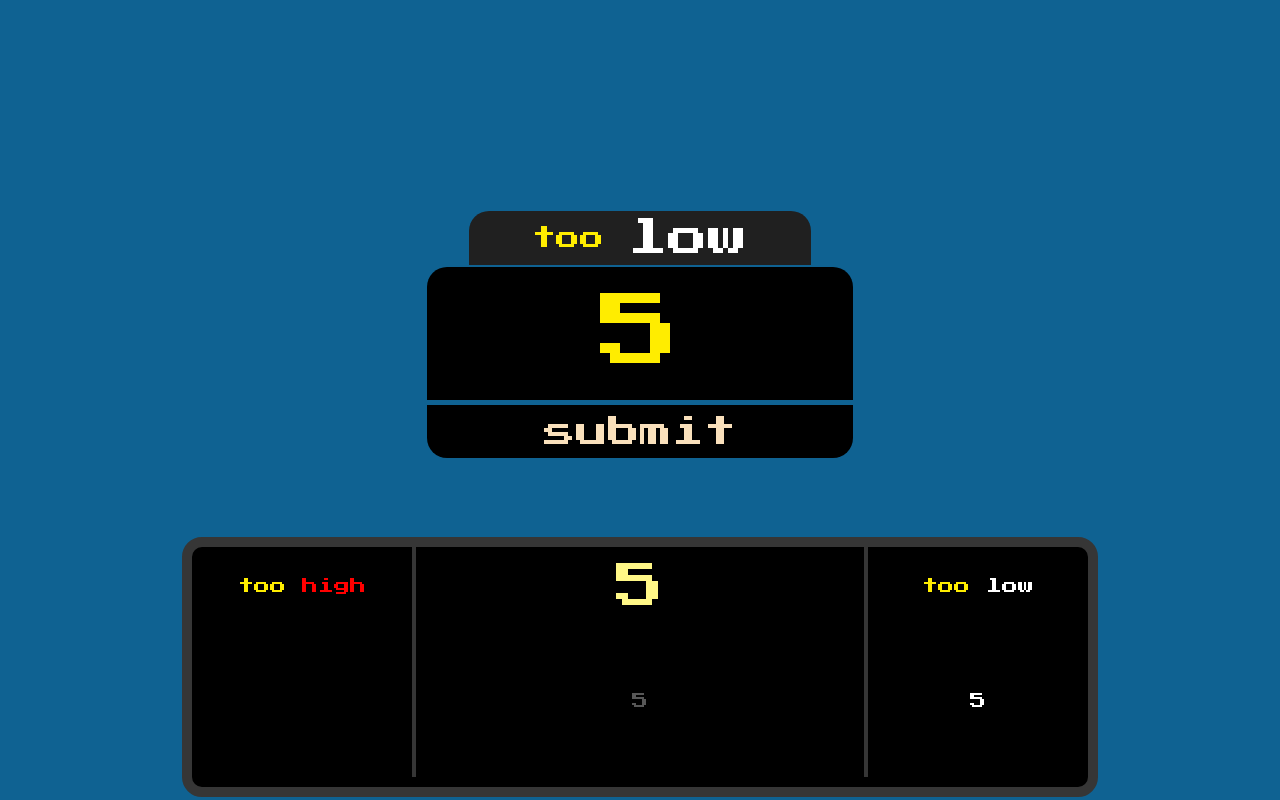
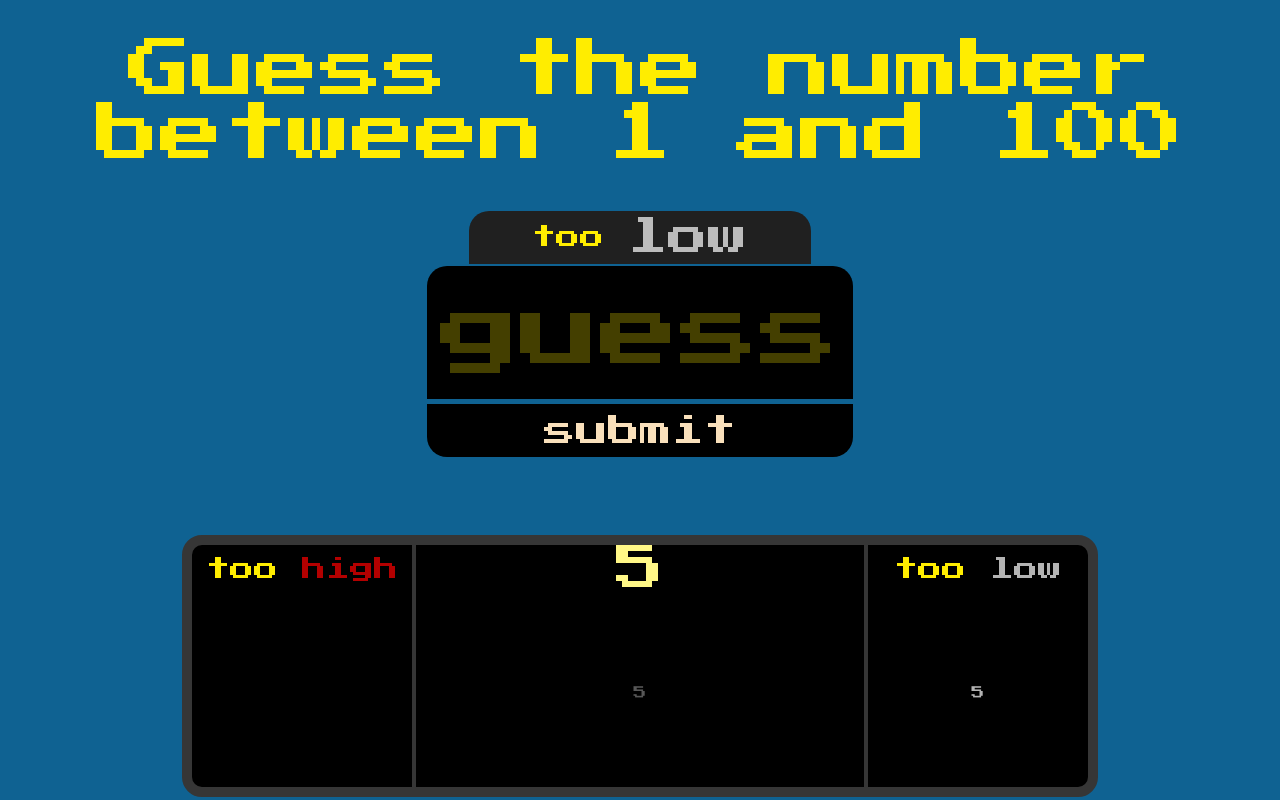
Before and after one commit to jusgra/guess-number-app, a plain HTML site: page index.html in a window 1280 px wide. Both pictures are taken after typing "5" into the empty fields and a click on the button "submit". Drawn offline with nearby package versions, Linux system fonts and the light colour scheme.

Commit message:
improved new results table, code refactorings, cleaner code

```diff
--- a/index.html
+++ b/index.html
@@ -24,10 +24,10 @@
       </div>
 
       <div class="title">
-        <!-- <p>
+        <p>
           Guess the number <br />
           between 1 and 100
-        </p> -->
+        </p>
       </div>
 
       <form class="guess-form">
@@ -44,12 +44,12 @@
       <div class="tries-container">
         <div class="tries-numbers">
           <div class="tries-text">your guesses</div>
-          <div class="tries-range-title-th tries-range">too&nbsp;<span class="to-high">high</span></div>
-          <div class="tries-too-low tries-range to-low">999, 999, 999, 999, 999, 999, 999, 999</div>
-          <div class="tries-range-title-tl tries-range">too&nbsp;<span class="to-low">low</span></div>
-          <div class="tries-too-high tries-range to-high">999, 999, 999, 999, 999, 999</div>
-          <div class="tries-one">999</div>
-          <div class="tries-array">999, 999, 999, 999</div>
+          <div class="tries tries-th-title">too&nbsp;<span class="too-high">high</span></div>
+          <div class="tries tries-too-high too-high tries-range">100, 99, 88</div>
+          <div class="tries tries-recent">58</div>
+          <div class="tries tries-all tries-range">5, 9, 15, 58, 12, 60, 47, 49</div>
+          <div class="tries tries-tl-title">too&nbsp;<span class="too-low">low</span></div>
+          <div class="tries tries-too-low too-low tries-range">10, 9, 8, 7</div>
         </div>
       </div>
     </div>
--- a/index.js
+++ b/index.js
@@ -9,9 +9,7 @@ var userToLowTriesString;
 var userToHighTriesString;
 var userGuess;
 
-// $(".popup-container").toggleClass("popup-container-show");
-// $(".popup-background").toggleClass("popup-background-show");
-
+// $(".tries").toggle();
 // $(".tries-text").toggle();
 
 startGame();
@@ -22,6 +20,8 @@ $(".popup-button").click(function (e) {
   $(".popup-container").toggleClass("popup-container-show");
   $(".popup-background").toggleClass("popup-background-show");
   $(".button-submit").removeAttr("disabled", "");
+
+  $(".guess-form").toggle();
 });
 
 $(".restart-button").click(function (e) {
@@ -34,36 +34,23 @@ $(".restart-button").click(function (e) {
 
 $(".guess-form").submit(function (e) {
   e.preventDefault();
-
   numberOfGuesses += 1;
 
   userGuess = $(".guess-input").val();
   currentGuessesArray.push(userGuess);
 
-  $(".hint-text").addClass("hint-show");
-
   if (userGuess == generatedNumber) endGame();
   else if (userGuess > generatedNumber) {
-    $(".hint-text").html("too&nbsp;<span class='to-high'>high</span>");
+    showHint(true);
     toHighArray.push(userGuess);
-    if (toHighArray.length == 1) {
-      userToHighTriesString += userGuess;
-    } else if (numberOfGuesses > 1) {
-      userToHighTriesString += ", " + userGuess;
-    }
   } else if (userGuess < generatedNumber) {
-    $(".hint-text").html("too&nbsp;<span class='to-low'>low</span>");
+    showHint(false);
     toLowArray.push(userGuess);
-    if (toLowArray.length == 1) {
-      userToLowTriesString += userGuess;
-    } else if (numberOfGuesses > 1) {
-      userToLowTriesString += ", " + userGuess;
-    }
   }
 
   updateGuessesList();
 
-  // $(".guess-input").val("");
+  $(".guess-input").val("");
 });
 
 function startGame() {
@@ -77,57 +64,54 @@ function startGame() {
   userToHighTriesString = "";
   console.log("answer is - " + generatedNumber);
 
-  $(".tries-one").text("");
-  $(".tries-two").text("");
-  $(".tries-three").text("");
+  $(".tries-too-high").text("");
+  $(".tries-recent").text("");
+  $(".tries-all").text("");
+  $(".tries-too-low").text("");
 
-  $(".tries-range").toggle();
-
-  $(".tries-array").text(userTriesString);
+  $(".tries").toggle();
 
   $(".guess").val("");
   $(".guess").focus();
+}
 
-  $(".tries-too-high").text("");
-  $(".tries-too-low").text("");
+function showHint(isGuessHigher) {
+  $(".hint-text").addClass("hint-show");
+  if (isGuessHigher) $(".hint-text").html("too&nbsp;<span class='too-high'>high</span>");
+  else $(".hint-text").html("too&nbsp;<span class='too-low'>low</span>");
 }
 
 function updateGuessesList() {
-  var tryOne = $(".tries-one");
-  var tryTwo = $(".tries-two");
-  var tryThree = $(".tries-three");
+  var tryRecent = $(".tries-recent");
   var tryHigh = $(".tries-too-high");
   var tryLow = $(".tries-too-low");
+  var tryText = $(".tries-text");
+  var tries = $(".tries");
+  var tryAll = $(".tries-all");
 
   if (numberOfGuesses == 1) {
-    $(".tries-text").toggle();
-    $(".tries-range").toggle();
+    tryText.toggle();
+    tries.toggle();
   }
+
+  userTriesString = currentGuessesArray.join(", ");
+
+  //sorts array in decending order and puts all elements in a string
+  toLowArray.sort((a, b) => {
+    return b - a;
+  });
+  userToLowTriesString = toLowArray.join(", ");
+
+  //sorts array in decending order and puts all elements in a string
+  toHighArray.sort((a, b) => {
+    return b - a;
+  });
+  userToHighTriesString = toHighArray.join(", ");
 
   tryLow.text(userToLowTriesString);
   tryHigh.text(userToHighTriesString);
-
-  tryOne.text(currentGuessesArray[numberOfGuesses - 1]);
-  tryTwo.text(currentGuessesArray[numberOfGuesses - 2]);
-  tryThree.text(currentGuessesArray[numberOfGuesses - 3]);
-
-  if (numberOfGuesses == 1) {
-    userTriesString += userGuess;
-  } else if (numberOfGuesses > 1) {
-    userTriesString += ", " + userGuess;
-  }
-
-  // if (numberOfGuesses == 1) {
-  //   userToLowTriesString += userGuess;
-  // } else if (numberOfGuesses > 1) {
-  //   userTriesString += ", " + userGuess;
-  // }
-
-  $(".tries-array").text(userTriesString);
-
-  // array1.sort(function (a, b) {
-  //   return a - b;
-  // });
+  tryRecent.text(currentGuessesArray[numberOfGuesses - 1]);
+  tryAll.text(userTriesString);
 }
 
 function endGame() {
@@ -139,7 +123,4 @@ function endGame() {
 
   $(".hint-text").removeClass("hint-show");
   $(".button-submit").attr("disabled", "");
-
-  // $(".guess-container").toggle();
-  $(".guess-form").toggle();
 }
--- a/styles.css
+++ b/styles.css
@@ -44,7 +44,7 @@ button:hover {
     align-items: flex-start;
 }
 
-/* ----------- GUESS INPUT --------------- */
+/* -------------- GUESS INPUT --------------- */
 
 .guess-form {
     height: 100%;
@@ -106,7 +106,7 @@ input::-webkit-inner-spin-button {
     margin: 0;
 }
 
-/* -------------- HINT ------------------- */
+/* ----------------- HINT ------------------- */
 
 .hint-text {
     font-family: 'Press Start 2P', cursive;
@@ -134,15 +134,15 @@ input::-webkit-inner-spin-button {
     transition: top 0.3s;
 }
 
-.to-low {
-    color: white;
+.too-low {
+    color: rgba(255, 255, 255, 0.7);
 }
 
-.to-high {
-    color: red;
+.too-high {
+    color: rgba(255, 0, 0, 0.7);
 }
 
-/* -------- TRIES GRID SYSTEM ------------ */
+/* ----------- TRIES GRID SYSTEM ------------ */
 
 .tries-container {
     grid-column: span 3;
@@ -151,15 +151,13 @@ input::-webkit-inner-spin-button {
 }
 
 .tries-numbers {
-    position: relative;
     display: grid;
-    grid-template: 0.5fr 1fr / repeat(4, 1fr);
+    grid-template: 1fr 200px / repeat(4, 1fr);
     background-color: #000000;
     border: 10px solid rgb(54, 54, 54);
     height: 90%;
     width: 70%;
     border-radius: 20px;
-    text-align: center;
     color: #FFED00;
     font-family: 'Press Start 2P', cursive;
 }
@@ -170,64 +168,36 @@ input::-webkit-inner-spin-button {
     align-items: center;
 }
 
-.tries-one {
-    grid-area: 1/2/2/4;
-    font-size: 3rem;
-    color: #fff786;
-}
-
-.tries-two {
-    /* grid-area: 1/3/3/5; */
-    font-size: 2rem;
-    color: #fff786;
-}
-
-.tries-three {
-    /* grid-area: 1/5/3/6; */
-    font-size: 1.5rem;
-    color: #ffffff8c;
-}
-
-.tries-array {
-    /* margin: 10px 0; */
-    color: #ffffff57;
-    font-size: 1rem;
-    grid-area: 2/2/3/4;
-    width: 100%;
-    max-height: 150px;
-    white-space: normal;
-    overflow: auto;
-    text-overflow: clip;
-    line-height: 1.3rem;
-}
-
-.tries-span3 {
-    grid-column: span 4;
-    /* grid-area: 1/2/3/6; */
-}
-
-.tries-span2 {
-    grid-column: span 2;
-}
-
 .tries-text {
     grid-area: 1/1/-1/-1;
     font-size: 4rem;
     color: #ffee0044;
 }
 
-.tries-range-title-th {
+.tries-th-title {
     grid-area: 1/1/2/2;
+    font-size: 1.5rem;
     border-right: 4px solid rgb(54, 54, 54);
 }
 
 .tries-too-high {
-
     grid-area: 2/1/3/2;
     border-right: 4px solid rgb(54, 54, 54);
 }
 
-.tries-range-title-tl {
+.tries-recent {
+    grid-area: 1/2/2/4;
+    font-size: 3rem;
+    color: #fff786;
+}
+
+.tries-all {
+    color: #ffffff57;
+    grid-area: 2/2/3/4;
+}
+
+.tries-tl-title {
+    font-size: 1.5rem;
     grid-area: 1/4/2/-1;
     border-left: 4px solid rgb(54, 54, 54);
 }
@@ -237,26 +207,14 @@ input::-webkit-inner-spin-button {
     border-left: 4px solid rgb(54, 54, 54);
 }
 
-
 .tries-range {
-    max-height: 150px;
-    white-space: normal;
+    padding: 5%;
+    font-size: 0.8rem;
     overflow: auto;
-    text-overflow: clip;
     line-height: 1.3rem;
 }
 
-
-.tries-too-high {
-    /* grid-area: 2/1/4/2; */
-}
-
-.tries-too-low {
-    /* grid-area: 2/6/4/7; */
-}
-
-
-/* --------- POPUP BACKGROUND ------------ */
+/* ------------ POPUP BACKGROUND ------------ */
 
 .popup-background {
     visibility: hidden;
@@ -274,7 +232,7 @@ input::-webkit-inner-spin-button {
     opacity: 1;
 }
 
-/* -------------- POPUP ------------------ */
+/* ----------------- POPUP ------------------ */
 
 .popup-container {
     visibility: hidden;
```
